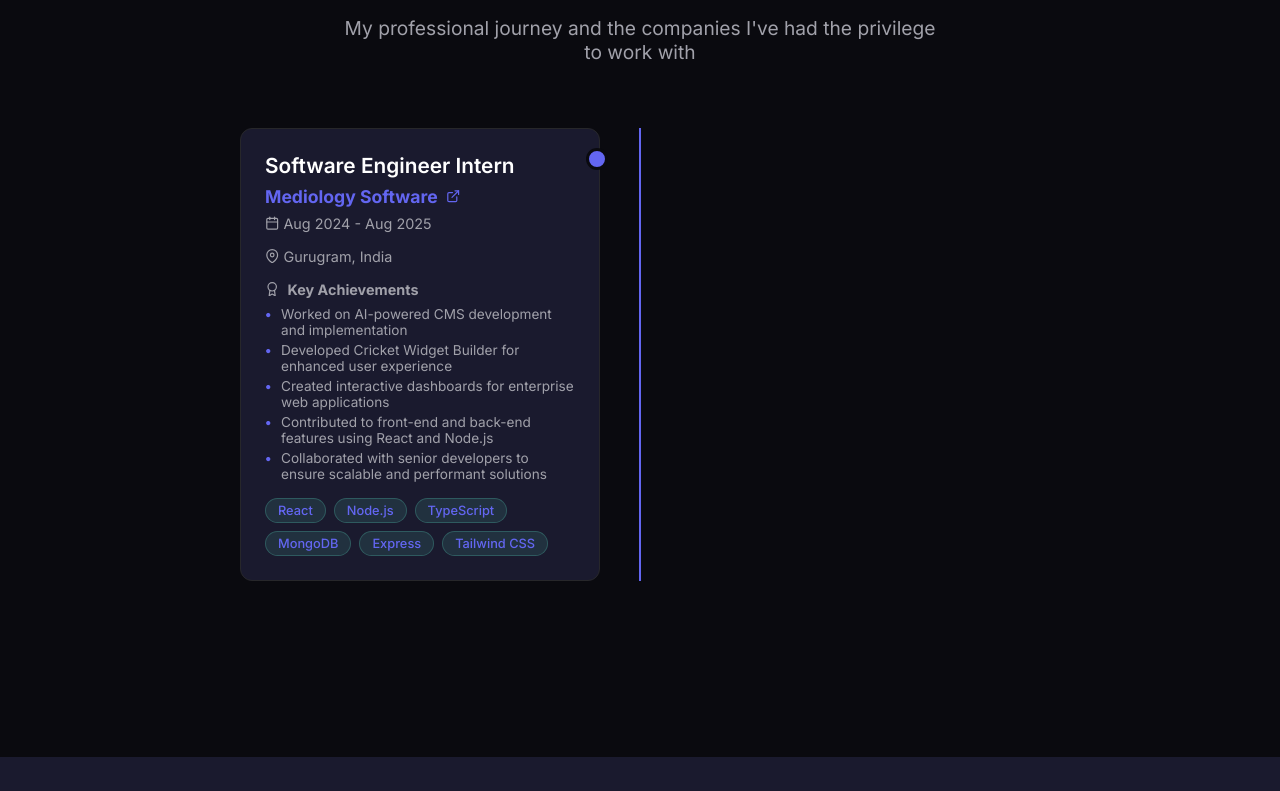
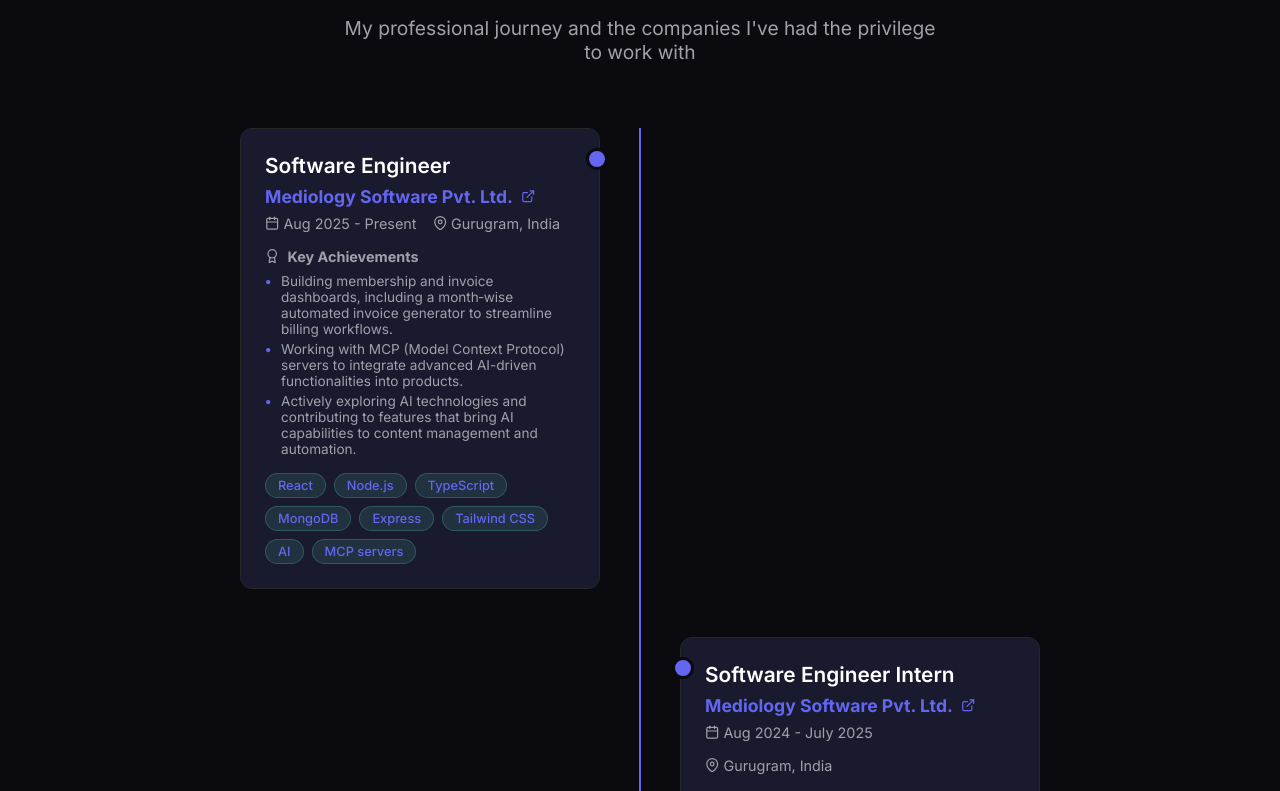
Before and after one commit to KhushiBhatt18/my-portfolio, a React (Create React App) app: page / in a window 1280 px wide. Shown: the part 4509-5300 px from the top of the page. Built offline with nearby package versions, Linux system fonts and the light colour scheme; no server answers.

Commit message:
New Experience added in portfolio.

```diff
--- a/src/components/Experience.js
+++ b/src/components/Experience.js
@@ -236,10 +236,24 @@
   const experiences = [
     {
       id: 1,
+      title: 'Software Engineer',
+      company: 'Mediology Software Pvt. Ltd.',
+      location: 'Gurugram, India',
+      period: 'Aug 2025 - Present',
+      achievements: [
+        'Building membership and invoice dashboards, including a month‑wise automated invoice generator to streamline billing workflows.',
+        'Working with MCP (Model Context Protocol) servers to integrate advanced AI-driven functionalities into products.',
+        'Actively exploring AI technologies and contributing to features that bring AI capabilities to content management and automation.'
+      ],
+      tech: ['React', 'Node.js', 'TypeScript', 'MongoDB', 'Express', 'Tailwind CSS', 'AI', 'MCP servers'],
+      companyUrl: 'https://www.mediologysoftware.com'
+    },
+    {
+      id: 2,
       title: 'Software Engineer Intern',
-      company: 'Mediology Software',
+      company: 'Mediology Software Pvt. Ltd.',
       location: 'Gurugram, India',
-      period: 'Aug 2024 - Aug 2025',
+      period: 'Aug 2024 - July 2025',
       achievements: [
         'Worked on AI-powered CMS development and implementation',
         'Developed Cricket Widget Builder for enhanced user experience',
```
